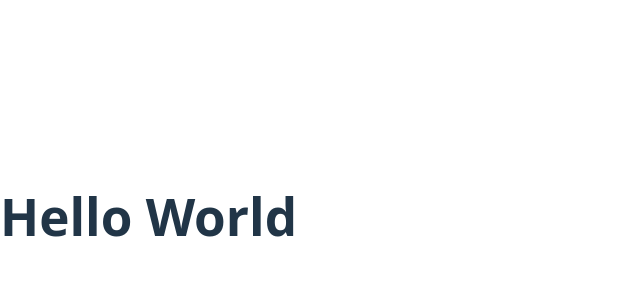
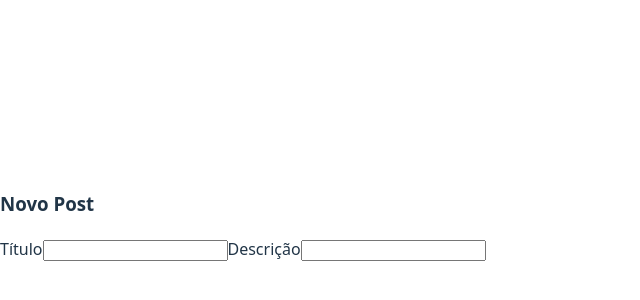
Before and after one commit to Jeniffer-Caroline/TrelloS9, a React (Vite) app: page / in a window 1280 px wide. Shown: the part 184-484 px from the top of the page, without its empty margins (0-640 px from the left). Built offline with nearby package versions, Linux system fonts and the light colour scheme.

Commit message:
Título e descriçao

```diff
--- a/package.json
+++ b/package.json
@@ -22,6 +22,6 @@
     "eslint-plugin-react-hooks": "^5.2.0",
     "eslint-plugin-react-refresh": "^0.4.20",
     "globals": "^16.3.0",
-    "vite": "^7.0.4"
+    "vite": "^7.0.5"
   }
 }
--- a/src/App.jsx
+++ b/src/App.jsx
@@ -1,9 +1,23 @@
 import React from 'react';
+import { useState } from 'react';
 function App() {
+  const [titulo, setTitulo] = useState('');
+  const [descricao, setDescricao] = useState('');
+
+
   return (
-    <div>
-      <h1>Hello World</h1>
-    </div>
+
+    <section>
+
+          <form action="">
+          <h3>Novo Post</h3>
+          <label htmlFor="titulo">Título</label>
+          <input type="text" value={titulo} onChange={(e) => setTitulo(e.target.value)} id="titulo" />
+
+          <label htmlFor="descricao">Descrição</label>
+          <input type="text" value={descricao} onChange={(e) => setDescricao(e.target.value)} id="descricao" />
+        </form>
+      </section>
   )
 }
 
```
Also changed, not shown: 1 other file (tests, documents, lock files or other folders).
